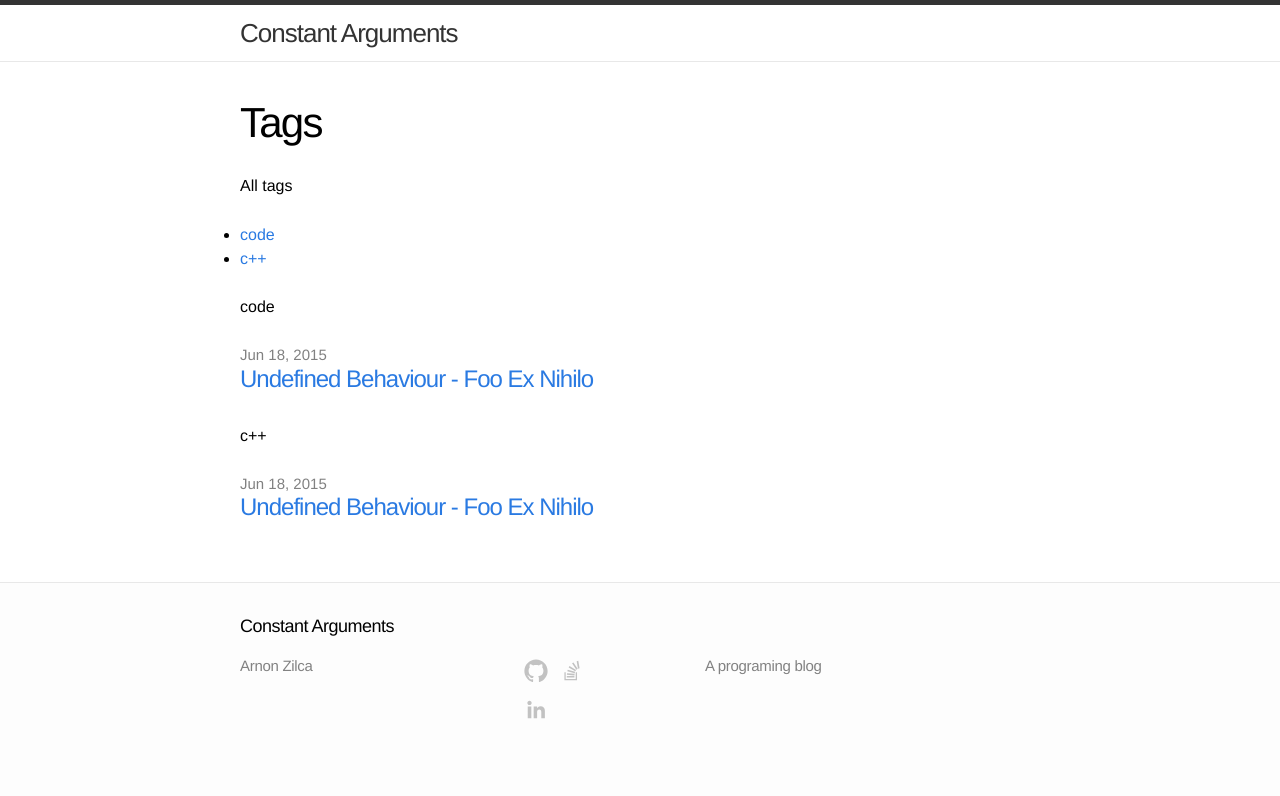
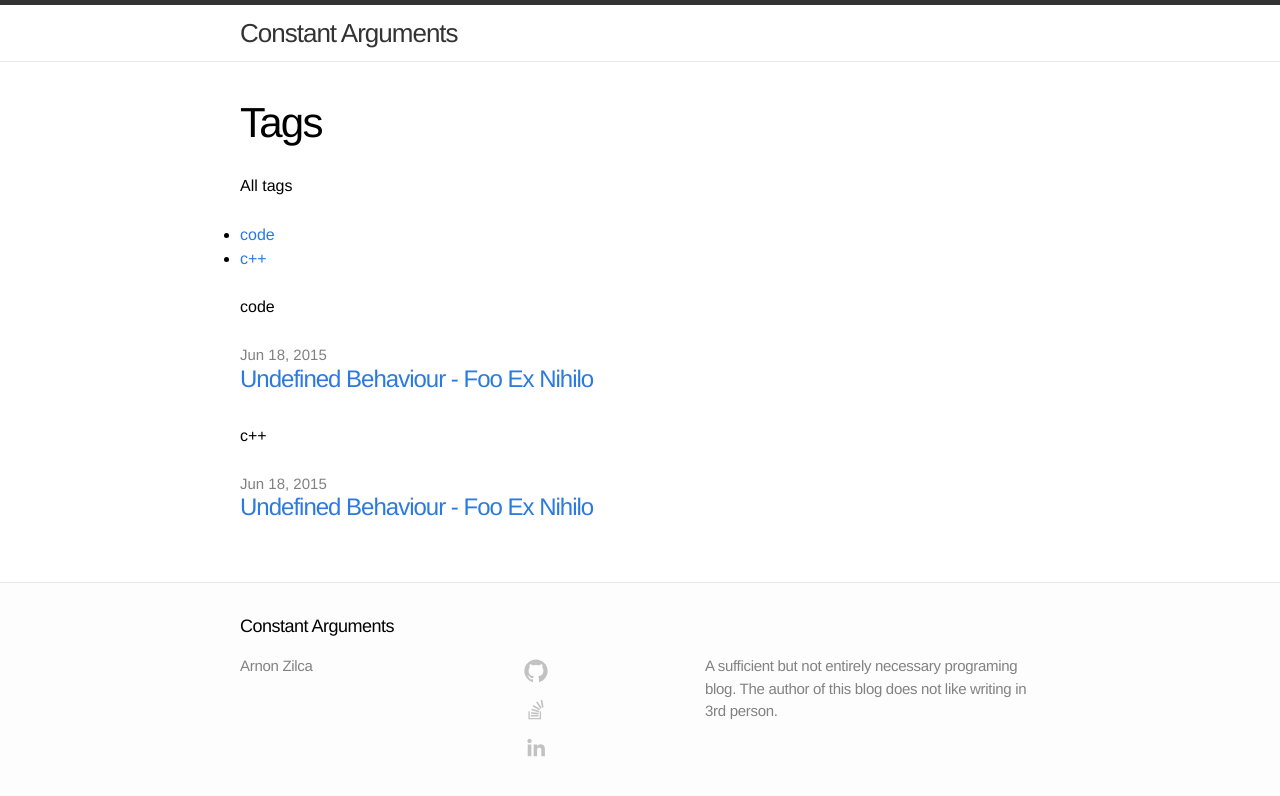
Before and after one commit to arnonzilca/arnonzilca.github.io, a Jekyll site: the page built from tags.html, in a window 1280 px wide. Shown: the top 796 px of the page. Built offline with Jekyll 4.4.1, drawn with Linux system fonts in a browser that asks for light colours; comment, search, counter and statistics services are not loaded.

Commit message:
updating description

```diff
--- a/_config.yml
+++ b/_config.yml
@@ -2,7 +2,7 @@
 title: Constant Arguments
 fullname: Arnon Zilca
 # email:
-description: "A programing blog"
+description: "A sufficient but not entirely necessary programing blog. The author of this blog does not like writing in 3rd person."
 baseurl: ""
 url: "http://arnonzilca.github.io"
 github_username: arnonzilca
--- a/_includes/footer.html
+++ b/_includes/footer.html
@@ -12,21 +12,19 @@
     </div>
 
     <div class="footer-col-2 column">
-      <ul><li>
-        {% if site.github_username %}
+      <ul>
+        {% if site.github_username %}<li>
           <a href="https://github.com/{{ site.github_username }}" title="GitHub"><svg class="svg-icon" viewBox="0 0 512 512"><path fill="#C2C2C2" d="M256 70.7c-102.6 0-185.9 83.2-185.9 185.9 0 82.1 53.3 151.8 127.1 176.4 9.3 1.7 12.3-4 12.3-8.9V389.4c-51.7 11.3-62.5-21.9-62.5-21.9 -8.4-21.5-20.6-27.2-20.6-27.2 -16.9-11.5 1.3-11.3 1.3-11.3 18.7 1.3 28.5 19.2 28.5 19.2 16.6 28.4 43.5 20.2 54.1 15.4 1.7-12 6.5-20.2 11.8-24.9 -41.3-4.7-84.7-20.6-84.7-91.9 0-20.3 7.3-36.9 19.2-49.9 -1.9-4.7-8.3-23.6 1.8-49.2 0 0 15.6-5 51.1 19.1 14.8-4.1 30.7-6.2 46.5-6.3 15.8 0.1 31.7 2.1 46.6 6.3 35.5-24 51.1-19.1 51.1-19.1 10.1 25.6 3.8 44.5 1.8 49.2 11.9 13 19.1 29.6 19.1 49.9 0 71.4-43.5 87.1-84.9 91.7 6.7 5.8 12.8 17.1 12.8 34.4 0 24.9 0 44.9 0 51 0 4.9 3 10.7 12.4 8.9 73.8-24.6 127-94.3 127-176.4C441.9 153.9 358.6 70.7 256 70.7z"/></svg><!--[if lt IE 9]><em>GitHub</em><![endif]--></a>
-        {% endif %}
-        {% if site.stackoverflow_username %}
+        </li>{% endif %}
+        {% if site.stackoverflow_username %}<li>
           <a href="https://stackoverflow.com/users/{{ site.stackoverflow_username }}" title="StackOverflow"><svg class="svg-icon" viewBox="0 0 512 512"><path fill="#C2C2C2" d="M294.8 361.2l-122 0.1 0-26 122-0.1L294.8 361.2zM377.2 213.7L356.4 93.5l-25.7 4.5 20.9 120.2L377.2 213.7zM297.8 301.8l-121.4-11.2 -2.4 25.9 121.4 11.2L297.8 301.8zM305.8 267.8l-117.8-31.7 -6.8 25.2 117.8 31.7L305.8 267.8zM321.2 238l-105-62 -13.2 22.4 105 62L321.2 238zM346.9 219.7l-68.7-100.8 -21.5 14.7 68.7 100.8L346.9 219.7zM315.5 275.5v106.5H155.6V275.5h-20.8v126.9h201.5V275.5H315.5z"/></svg><!--[if lt IE 9]><em>StackOverflow</em><![endif]--></a>
-        {% endif %}
-        </li><li>
-        {% if site.linkedin_username %}
+        </li>{% endif %}
+        {% if site.linkedin_username %}<li>
           <a href="https://linkedin.com/in/{{ site.linkedin_username }}" title="LinkedIn"><svg class="svg-icon" viewBox="0 0 512 512"><path fill="#C2C2C2" d="M186.4 142.4c0 19-15.3 34.5-34.2 34.5 -18.9 0-34.2-15.4-34.2-34.5 0-19 15.3-34.5 34.2-34.5C171.1 107.9 186.4 123.4 186.4 142.4zM181.4 201.3h-57.8V388.1h57.8V201.3zM273.8 201.3h-55.4V388.1h55.4c0 0 0-69.3 0-98 0-26.3 12.1-41.9 35.2-41.9 21.3 0 31.5 15 31.5 41.9 0 26.9 0 98 0 98h57.5c0 0 0-68.2 0-118.3 0-50-28.3-74.2-68-74.2 -39.6 0-56.3 30.9-56.3 30.9v-25.2H273.8z"/></svg><!--[if lt IE 9]><em>LinkedIn</em><![endif]--></a>
-        {% endif %}
-        {% if site.twitter_username %}
+        </li>{% endif %}
+        {% if site.twitter_username %}<li>
           <a href="https://twitter.com/{{ site.twitter_username }}" title="Twitter"><svg class "svg-icon" viewBox="0 0 512 512"><path fill="#C2C2C2" d="M419.6 168.6c-11.7 5.2-24.2 8.7-37.4 10.2 13.4-8.1 23.8-20.8 28.6-36 -12.6 7.5-26.5 12.9-41.3 15.8 -11.9-12.6-28.8-20.6-47.5-20.6 -42 0-72.9 39.2-63.4 79.9 -54.1-2.7-102.1-28.6-134.2-68 -17 29.2-8.8 67.5 20.1 86.9 -10.7-0.3-20.7-3.3-29.5-8.1 -0.7 30.2 20.9 58.4 52.2 64.6 -9.2 2.5-19.2 3.1-29.4 1.1 8.3 25.9 32.3 44.7 60.8 45.2 -27.4 21.4-61.8 31-96.4 27 28.8 18.5 63 29.2 99.8 29.2 120.8 0 189.1-102.1 185-193.6C399.9 193.1 410.9 181.7 419.6 168.6z"/></svg><!--[if lt IE 9]><em>Twitter</em><![endif]--></a>
-        {% endif %}
-        </li>
+        </li>{% endif %}
       </ul>
     </div>
 
```
